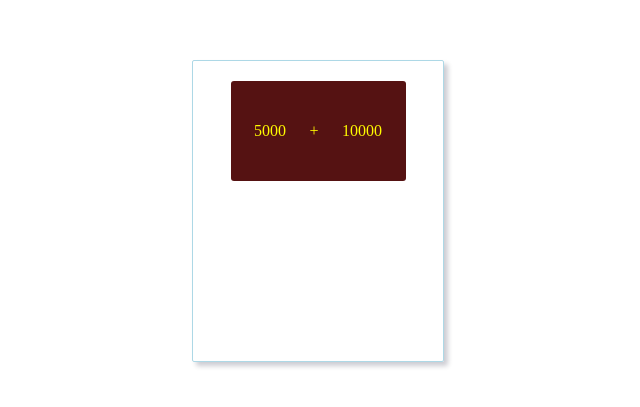
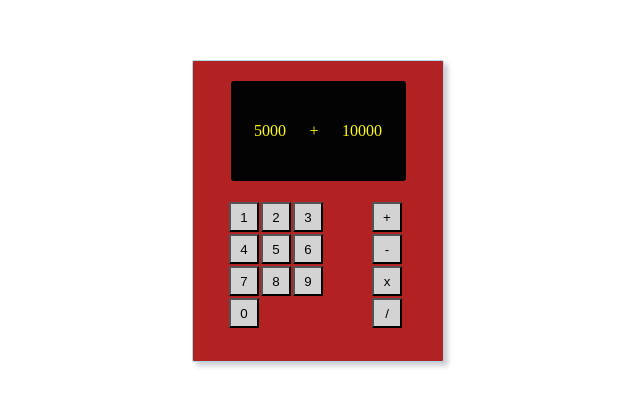
Before and after one commit to Tkxiong89/react-calculator, a React (Create React App) app: page / in a window 1280 px wide. Shown: the part 189-596 px from the top of the page, without its empty margins (322-962 px from the left). Built offline with nearby package versions, Linux system fonts and the light colour scheme.

Commit message:
styled numbers component

```diff
--- a/src/App.css
+++ b/src/App.css
@@ -56,6 +56,11 @@ table {
 	border-radius: 2px;
 	border: 1px solid lightblue;
 	box-shadow: 4px 4px 5px 0 rgba(2, 3, 36, 0.2);
+	background-color: firebrick;
+}
+
+.numbers {
+	position: relative;
 }
 
 .display {
@@ -67,6 +72,40 @@ table {
 	margin: auto;
 	margin-top: 20px;
 	border-radius: 3px;
-	background-color: rgb(85, 18, 18);
+	background-color: rgb(3, 3, 3);
 	color: rgb(255, 251, 0);
 }
+
+/* number component */
+
+.num-containers {
+	display: flex;
+	flex-wrap: wrap;
+	width: 100px;
+	margin-top: 20px;
+	margin-left: 35px;
+}
+
+.num {
+	background-color: lightgrey;
+	padding: 5px;
+	margin: 1px;
+	width: 30px;
+	height: 30px;
+}
+
+.math-op {
+	display: flex;
+    flex-direction: column;
+    position: absolute;
+    right: 40px;
+    top: 120px;
+}
+
+.math {
+	background-color: lightgrey;
+	padding: 5px;
+	margin: 1px;
+	width: 30px;
+	height: 30px;
+}
--- a/src/components/Calculator.tsx
+++ b/src/components/Calculator.tsx
@@ -1,11 +1,11 @@
 import React, { Component } from 'react';
-import Display from './Display';
+import Numbers from './Numbers';
 import '../App.css';
 
 export default class Calculator extends Component {
   render() {
     return <div className='calculator'>
-        <Display />
+        <Numbers />
     </div>
   }
 }
--- a/src/components/Display.tsx
+++ b/src/components/Display.tsx
@@ -14,7 +14,7 @@ function Display() {
   return (
     <div className='display'>
         <div className="first">5000</div>
-        <div className="math-op">+</div>
+        <div className="operation">+</div>
         <div className="second">10000</div>
     </div>
   )
--- a/src/components/Numbers.tsx
+++ b/src/components/Numbers.tsx
@@ -1,22 +1,36 @@
 import React, { Component } from 'react';
-
+import Display from './Display';
+import '../App.css';
 export default class Numbers extends Component {
     state = {
-       firstNum: 0,
-       secondNum: 0,
+        numOne: "",
+        numTwo: "",
+        mathOp: ""
     }
+
   render() {
     return <div className='numbers'>
-            <div className="one">1</div>
-            <div className="two">2</div>
-            <div className="three">3</div>
-            <div className="four">4</div>
-            <div className="five">5</div>
-            <div className="six">6</div>
-            <div className="seven">7</div>
-            <div className="eight">8</div>
-            <div className="nine">9</div>
-            <div className="zero">0</div>
+            <Display />
+            <div className="num-containers">
+
+                <input type="button" className="num one" value={1}/>
+                <input type="button" className="num two" value={2}/>
+                <input type="button" className="num three" value={3}/>
+                <input type="button" className="num four" value={4}/>
+                <input type="button" className="num five" value={5}/>
+                <input type="button" className="num six" value={6}/>
+                <input type="button" className="num seven" value={7}/>
+                <input type="button" className="num eight" value={8}/>
+                <input type="button" className="num nine" value={9}/>
+                <input type="button" className="num zero" value={0}/>
+
+            </div>
+            <div className="math-op">
+                <input type="button" className='math plus' value={"+"}/>
+                <input type="button" className='math plus' value={"-"}/>
+                <input type="button" className='math plus' value={"x"}/>
+                <input type="button" className='math plus' value={"/"}/>
+            </div>
     </div>;
   }
 }
```
